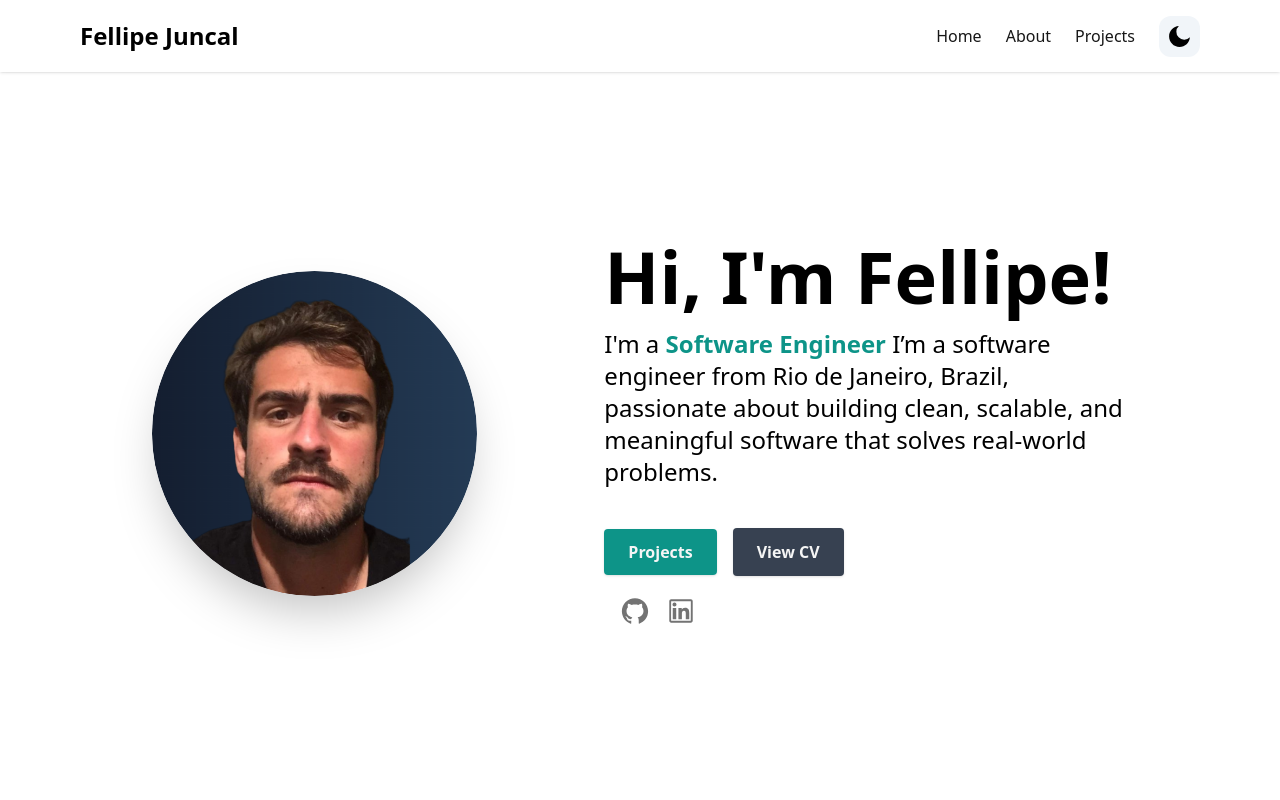
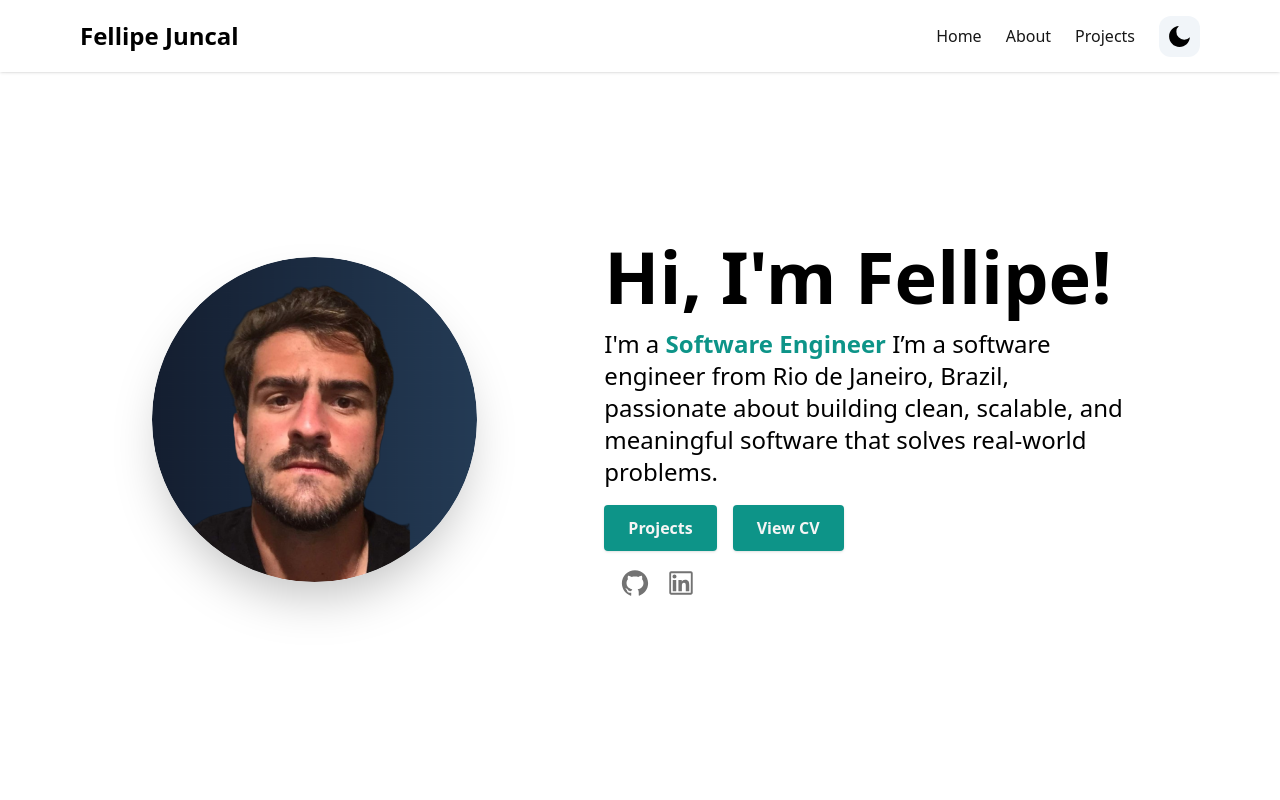
Before and after one commit to fjuncal/juncal-portifolio, a Next.js app: page / in a window 1280 px wide. Shown: the top 800 px of the page. Built offline with nearby package versions, Linux system fonts and the light colour scheme.

Commit message:
Changing color view CV Button

```diff
--- a/components/HeroSection.tsx
+++ b/components/HeroSection.tsx
@@ -31,7 +31,7 @@ const HeroSection = () => {
             about building clean, scalable, and meaningful software that solves
             real-world problems.
           </p>
-          <div className="space-x-4 mt-4">
+          <div className="space-x-4 mt-7">
             <Link
               to="projects"
               className="text-neutral-100 font-semibold px-6 py-3 bg-teal-600 rounded shadow hover:bg-teal-700 hover:cursor-pointer"
@@ -47,11 +47,11 @@ const HeroSection = () => {
               href="/juncal-refact-be.pdf"
               target="_blank"
               rel="noreferrer"
-              className="inline-block mt-4 text-neutral-100 font-semibold px-6 py-3 bg-gray-700 rounded shadow hover:bg-gray-800"
+              className="text-neutral-100 font-semibold px-6 py-3 bg-teal-600 rounded shadow hover:bg-teal-700 hover:cursor-pointer"
             >
               View CV
             </a>
-            <div className="flex flex-row space-x-4 mt-5">
+            <div className="flex flex-row space-x-4 mt-7">
               <a
                 href="https://github.com/fjuncal"
                 rel="noreferrer"
```
